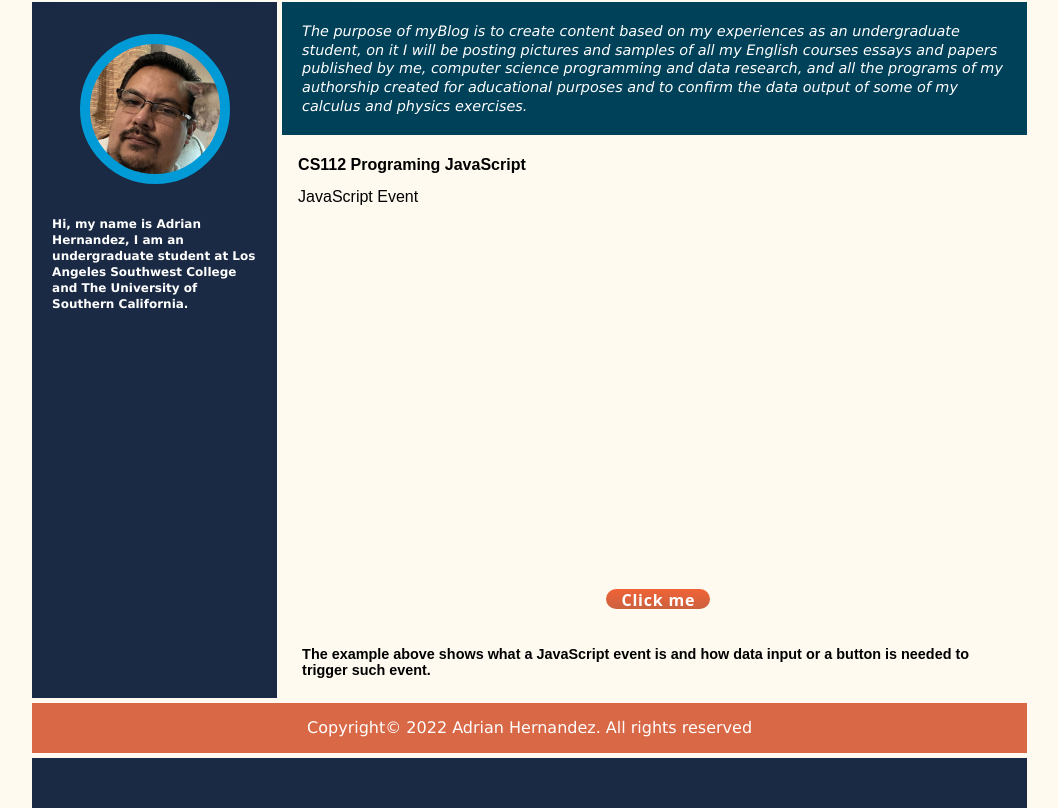
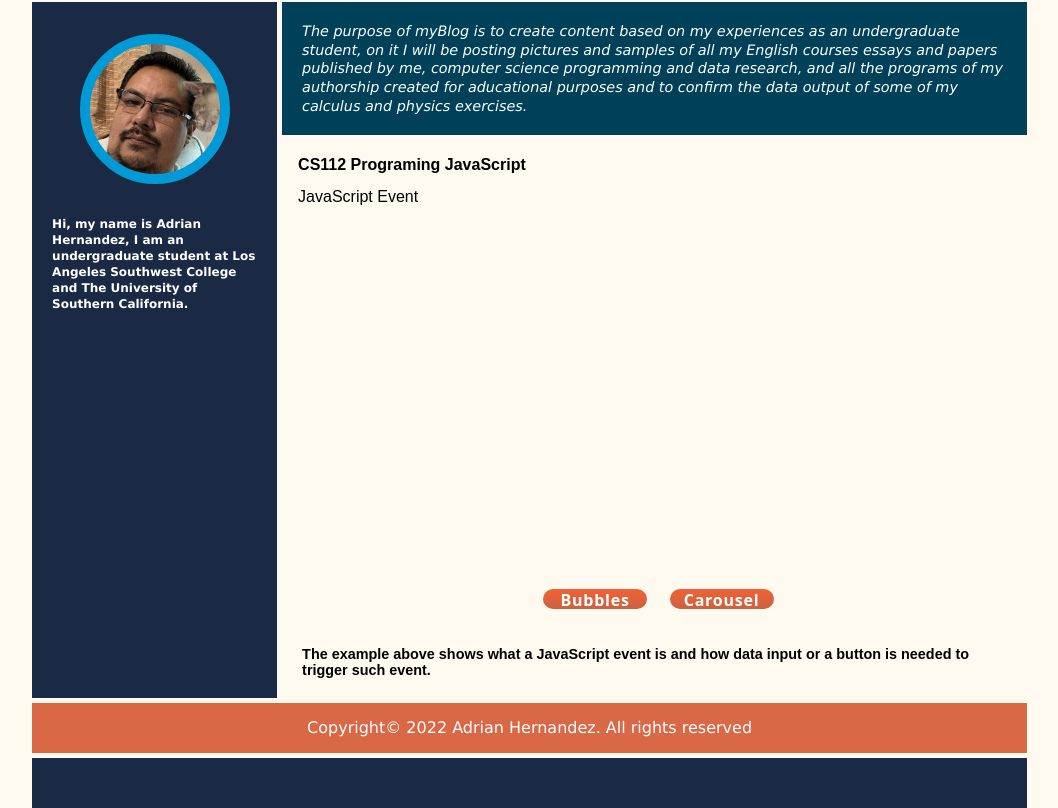
Before and after one commit to Adrian-T-Hernandez/Adrian-T-Hernandez.github.io, a plain HTML site: page myblog.html in a window 1280 px wide. Shown: the part 76-884 px from the top of the page, without its empty margins (99-1157 px from the left). Drawn offline with Linux system fonts and the light colour scheme.

Commit message:
Update myblog.html

```diff
--- a/myblog.html
+++ b/myblog.html
@@ -33,26 +33,25 @@
   <a>JavaScript Event</a>
   <div id="blogContainer">
     <div id="myBubbles"></div>
+
     <script>
-
-
 
     function myBubbles() {
 
-
-
       document.getElementById("myBubbles").innerHTML = "<iframe class=\"responsive-iframe\" src=\"bubbles.html\" ></iframe>";
 
+        }
+        function myCarousel() {
 
+             document.getElementById("myCarousel").innerHTML = "<iframe class=\"responsive-iframe\" src=\"carousel.html\" ></iframe>";
 
         }
-
-
 
     </script>
   </div>
   <div class="bubblesButtons">
-    <button class="linkOne" onclick="myBubbles()">Click me</button>
+    <button class="linkOne" onclick="myBubbles()">Bubbles</button>
+      <button class="linkOne" onclick="myBubbles()">Carousel</button>
   </div>
   <div class="containerDescription"> The example above shows what a JavaScript event is and how data input or a button is needed to trigger such event. </div>
 </div>
```
